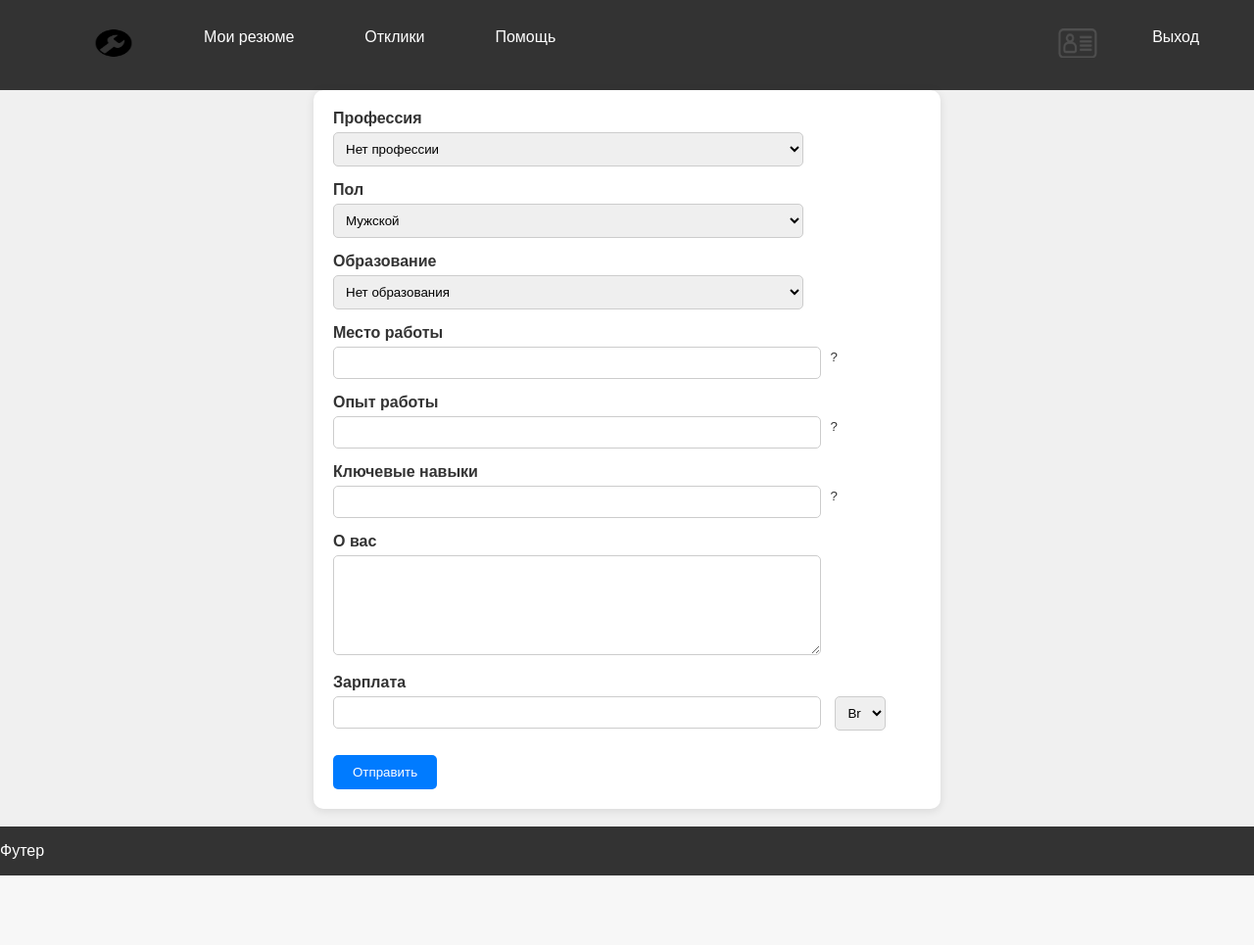
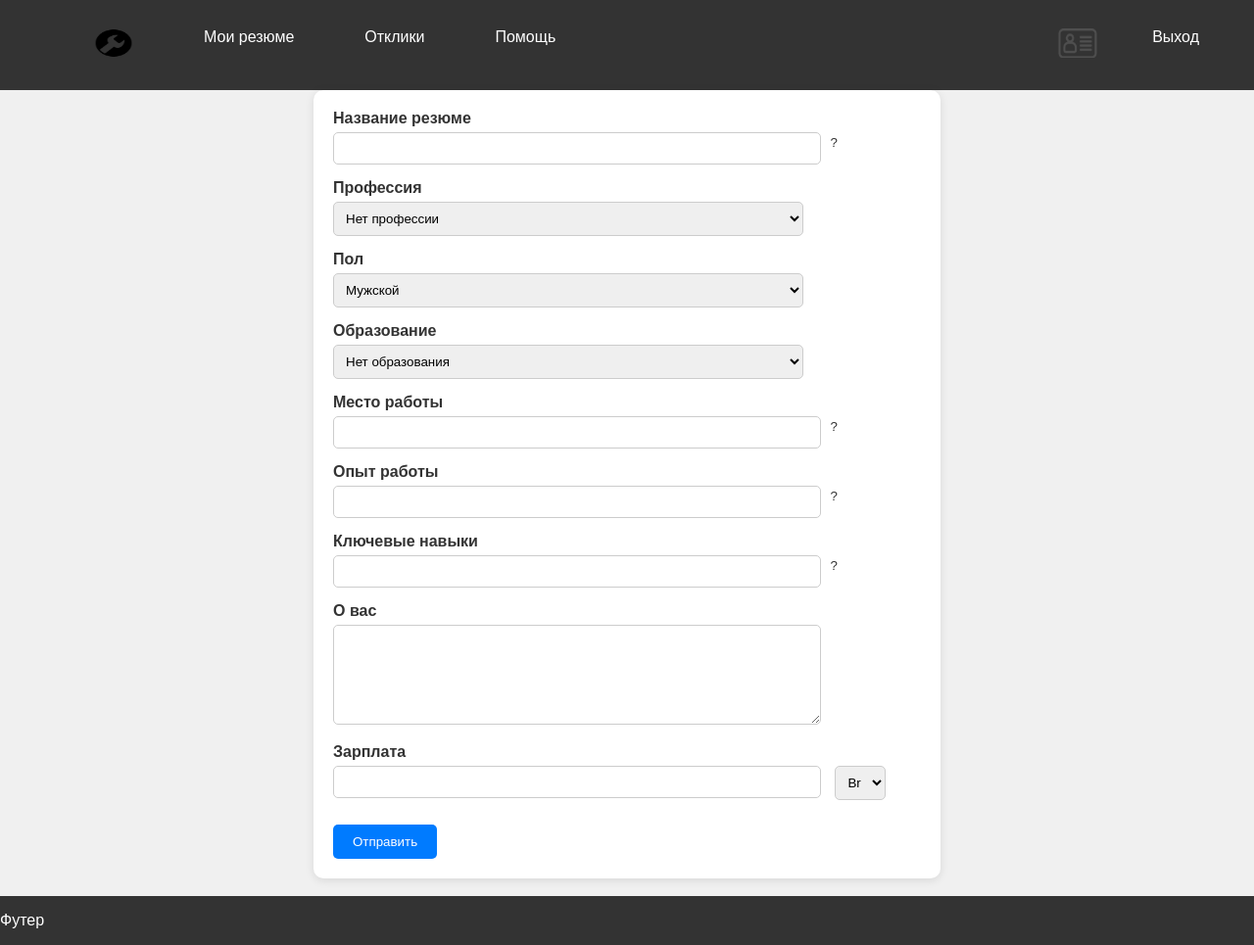
Before and after one commit to smile-rus1/my_diplom, a Django app: page /applicant/create_resume in a window 1280 px wide. Shown: the whole page at 98% size. Before the commit the page ends 894 px from the top, so only its background shows below. Run offline with Django 4.2, Linux system fonts and the light colour scheme; the visitor is signed in with stand-in values (Sample User, id 1).

Commit message:
немного подшаманил с шаблонами

```diff
--- a/job_search_help_site/search_site/templates/create_resume.html
+++ b/job_search_help_site/search_site/templates/create_resume.html
@@ -6,6 +6,7 @@
 {% block css %}
 <link type="text/css" href="{% static 'search_site/styles/main_applicant.css' %}" rel="stylesheet"/>
 <link type="text/css" href="{% static 'search_site/styles/crt_resume.css' %}" rel="stylesheet"/>
+<link type="text/css" href="{% static 'search_site/styles/messages.css' %}" rel="stylesheet"/>
 <style>
 
 </style>
@@ -14,8 +15,23 @@
 {% block content %}
 
 <div class="container">
+  {% if error_message %}
+        <div class="error-message">
+            <p>{{ error_message }}</p>
+        </div>
+  {% endif %}
+
     <form method="post">
       {% csrf_token %}
+      <div class="form-group">
+        <label for="name_resume">Название резюме</label>
+        <input type="text" id="name_resume" name="name_resume" required>
+        <span class="tooltip">
+          <span class="tooltip-text">Напишите название вашего резюме</span>
+          <sup>?</sup>
+        </span>
+      </div>
+
       <div class="form-group">
         <label for="profession">Профессия</label>
         <select id="profession" name="profession">
@@ -71,7 +87,7 @@
 
       <div class="form-group">
         <label for="experience">Опыт работы</label>
-        <input type="text" id="experience" name="experience">
+        <input type="number" id="experience" name="experience" min="0">
         <span class="tooltip">
           <span class="tooltip-text">Напишите, сколько у вас опыта в выбранной профессии</span>
           <sup>?</sup>
@@ -88,14 +104,14 @@
       </div>
 
       <div class="form-group">
-        <label for="candidateInfo">О вас</label>
-        <textarea id="candidateInfo" name="candidateInfo" rows="4"></textarea>
+        <label for="about_applicant">О вас</label>
+        <textarea id="candidateInfo" name="about_applicant" rows="4"></textarea>
       </div>
 
       <div class="form-group">
         <label for="salary">Зарплата</label>
-        <input type="number" id="salary" name="salary" class="salary-input">
-        <select class="small-select" name="small-currency">
+        <input type="number" id="salary" name="salary">
+        <select class="small-select" name="currency">
           <option value="byn">Br</option>
           <option value="rub">&#8381;</option>
           <option value="usd">$</option>
```
